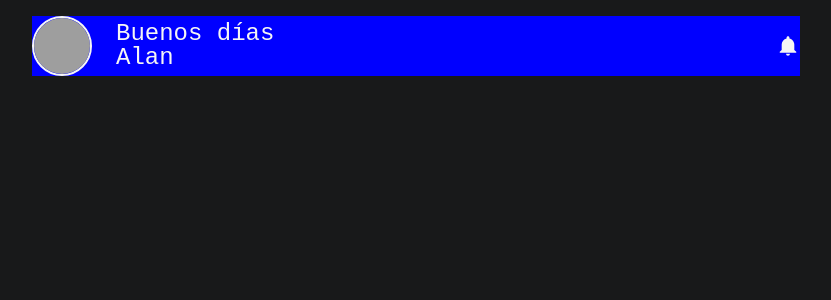
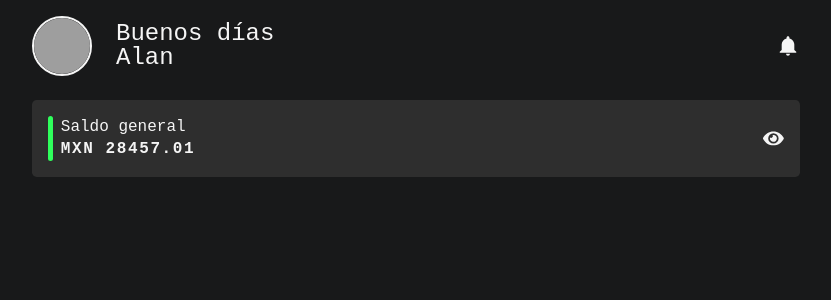
Before and after one commit to A14Narriaga/financial-organizer, a React (Create React App) app: page / in a window 1280 px wide. Shown: the top 300 px of the page, without its empty margins (224-1055 px from the left). Built offline with nearby package versions, Linux system fonts and the light colour scheme; grey boxes are pictures that could not be loaded; a web font is replaced by a local one.

Commit message:
General balance added

```diff
--- a/src/components/App.tsx
+++ b/src/components/App.tsx
@@ -1,11 +1,16 @@
 import "../scss/App.scss";
-import "./Header";
+import { useState } from "react";
 import Header from "./Header";
+import GeneralBalance from "./GeneralBalance";
 
 const App = () => {
+  const [showAmount, setShowAmount] = useState(true);
+  const hiddeAmout = "----";
+
   return (
     <>
       <Header />
+      <GeneralBalance showAmount={showAmount} setShowAmount={setShowAmount} hiddeAmout={hiddeAmout}/>
     </>
   );
 };
--- /dev/null
+++ b/src/components/GeneralBalance.tsx
@@ -0,0 +1,30 @@
+import { FaEye, FaEyeSlash } from "react-icons/fa";
+
+const GeneralBalance = ({
+  showAmount,
+  setShowAmount,
+	hiddeAmout,
+}: {
+  showAmount: boolean;
+  setShowAmount: any;
+	hiddeAmout: string
+}) => {
+  const currency = "MXN";
+  const amount = 28457.01;
+  return (
+    <section className="general-balance">
+      <div className="amount">
+        <div className="line" style={showAmount ? {backgroundColor:"rgb(47, 255, 92)"} : {backgroundColor:"whitesmoke"}}></div>
+        <div className="amount-content">
+          <p>Saldo general</p>
+          <p>{`${currency} ${showAmount ? amount : hiddeAmout}`}</p>
+        </div>
+      </div>
+      <div className="show-amount" onClick={() => setShowAmount((amount: boolean) => amount ? false : true)}>
+        {showAmount ? <FaEye /> : <FaEyeSlash />}
+      </div>
+    </section>
+  );
+};
+
+export default GeneralBalance;
--- a/src/components/Header.tsx
+++ b/src/components/Header.tsx
@@ -1,4 +1,5 @@
 import { IoMdNotifications } from "react-icons/io";
+
 const Header = () => {
   return (
     <header>
--- a/src/scss/App.scss
+++ b/src/scss/App.scss
@@ -1,5 +1,6 @@
 @import url("https://fonts.googleapis.com/css2?family=Baloo+Paaji+2:wght@500&display=swap");
 @import "header";
+@import "generalBalance";
 
 $backgroung-color: #18191a;
 
@@ -16,5 +17,7 @@ body {
   margin: 0 auto;
   padding: 0 1rem;
   background: $backgroung-color;
+	color: whitesmoke;
   @include header;
+  @include generalBalance;
 }
--- /dev/null
+++ b/src/scss/_generalBalance.scss
@@ -0,0 +1,30 @@
+@mixin generalBalance {
+  .general-balance {
+    background-color: rgb(46, 46, 46);
+    border-radius: 0.3rem;
+    padding: 1rem;
+    display: flex;
+    justify-content: space-between;
+    .amount {
+      display: flex;
+      .line {
+        width: 0.3rem;
+        border-radius: 0.2rem;
+        margin-right: 0.5rem;
+      }
+      .amount-content {
+        line-height: 1.4;
+        :last-child {
+          font-weight: bold;
+          letter-spacing: 0.1rem;
+        }
+      }
+    }
+    .show-amount {
+      display: flex;
+      justify-content: center;
+      align-items: center;
+      font-size: 1.3rem;
+    }
+  }
+}
--- a/src/scss/_header.scss
+++ b/src/scss/_header.scss
@@ -4,8 +4,7 @@
 		align-items: center;
 		justify-content: space-between;
 		margin-top: 1rem;
-    color: whitesmoke;
-    background-color: blue;
+		margin-bottom: 1.5rem;
 		.user {
 			display: flex;
 			align-items: center;
```
Also changed, not shown: src/components/CreditCard.tsx (added, +9 -0 lines). Lines whose indentation alone changed are shown as unchanged.
